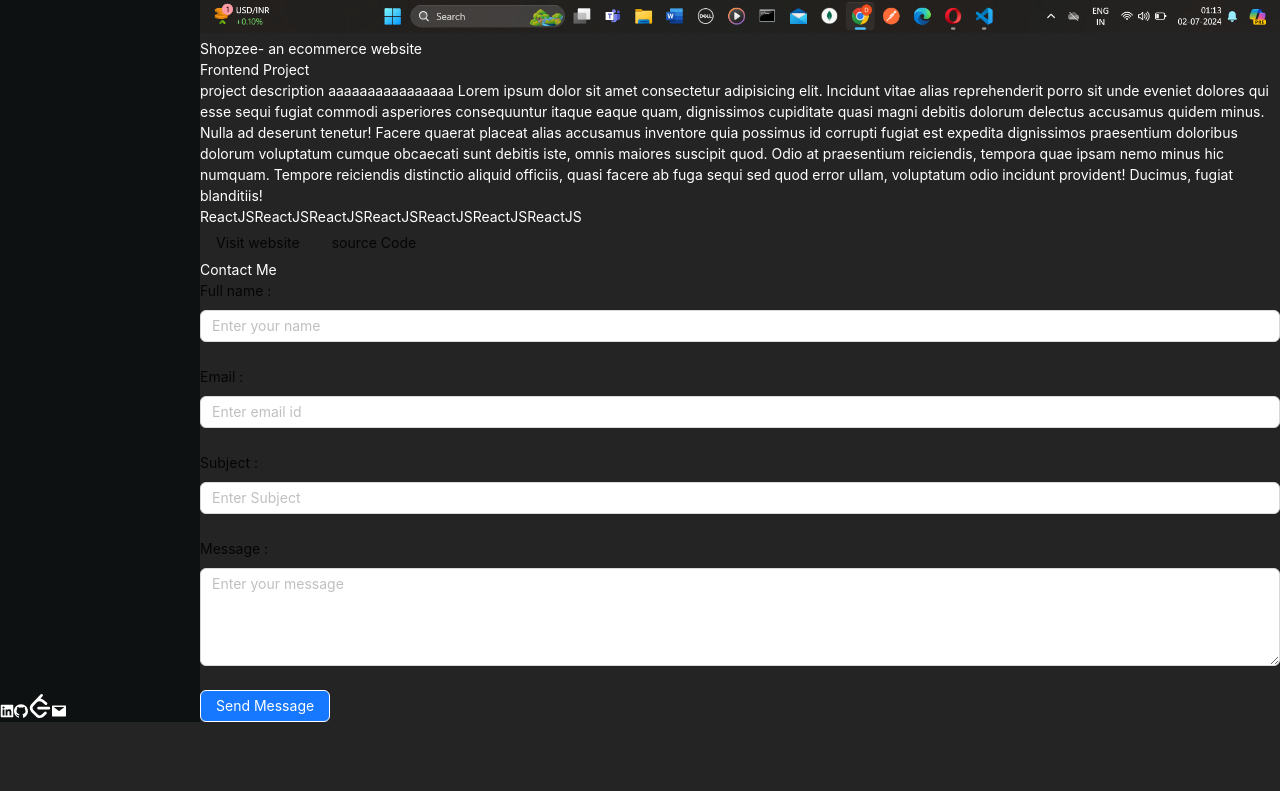
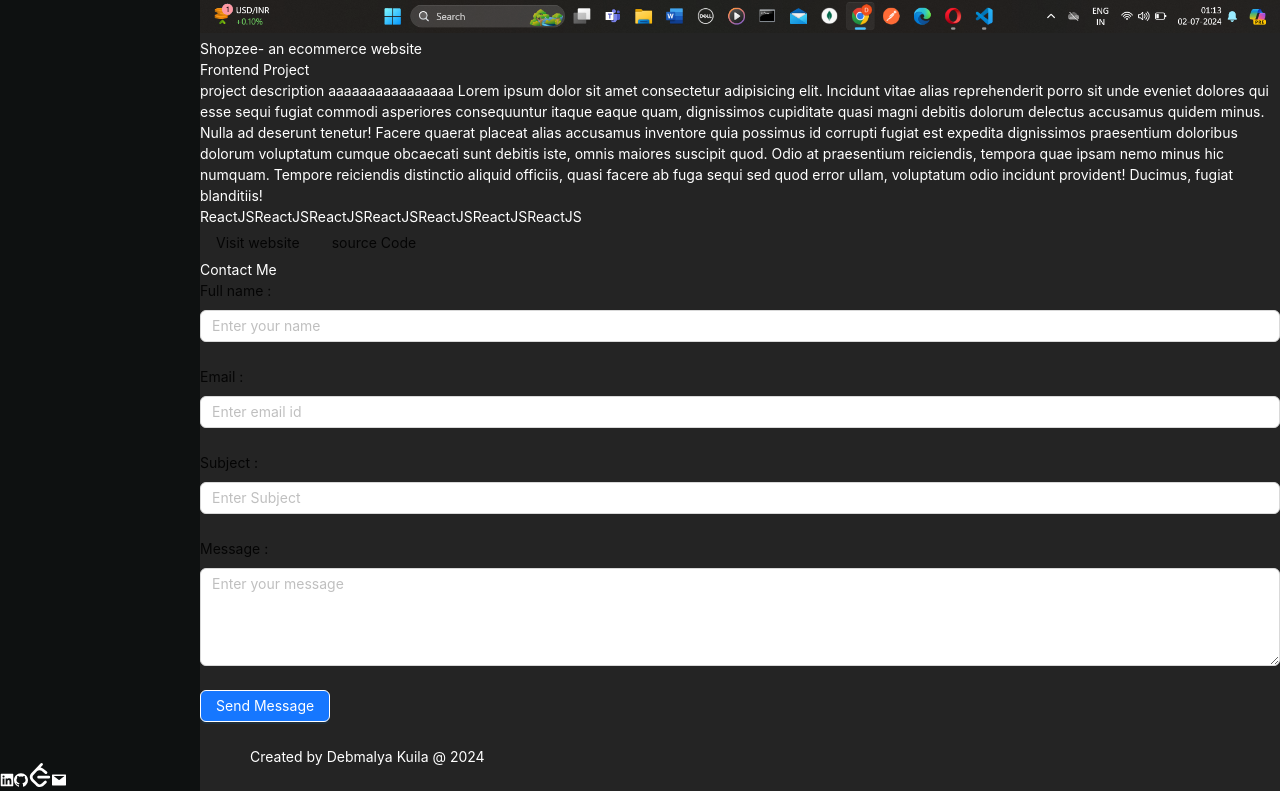
Before and after one commit to DebmalyaKuila/Portfolio, a React (Vite) app: page / in a window 1280 px wide. Shown: the part 4784-5575 px from the top of the page. Before the commit the page ends 5506 px from the top, so only its background shows below. Built offline with nearby package versions, Linux system fonts and the light colour scheme.

Commit message:
created footer

```diff
--- /dev/null
+++ b/src/components/PageFooter.jsx
@@ -0,0 +1,15 @@
+import React from 'react'
+import { Layout } from 'antd';
+const {Footer } = Layout;
+const PageFooter = () => {
+  return (
+    <>
+      <Footer className='w-full h-1/12'>
+        <h4 className='font-medium text-lg text-center'>Created by Debmalya Kuila &#64; {new Date().getFullYear()}
+            </h4>
+        </Footer>
+    </>
+  )
+}
+
+export default PageFooter
--- a/src/components/pageContent.jsx
+++ b/src/components/pageContent.jsx
@@ -7,7 +7,7 @@
 import Projects from './Projects'
 import Contact from './Contact'
 
-
+import PageFooter from './PageFooter'
 
 
 const PageContent = () => {
@@ -19,6 +19,7 @@
       <Experience/>
       <Projects/>
       <Contact/>
+      <PageFooter/>
     </div>
   )
 }
```
